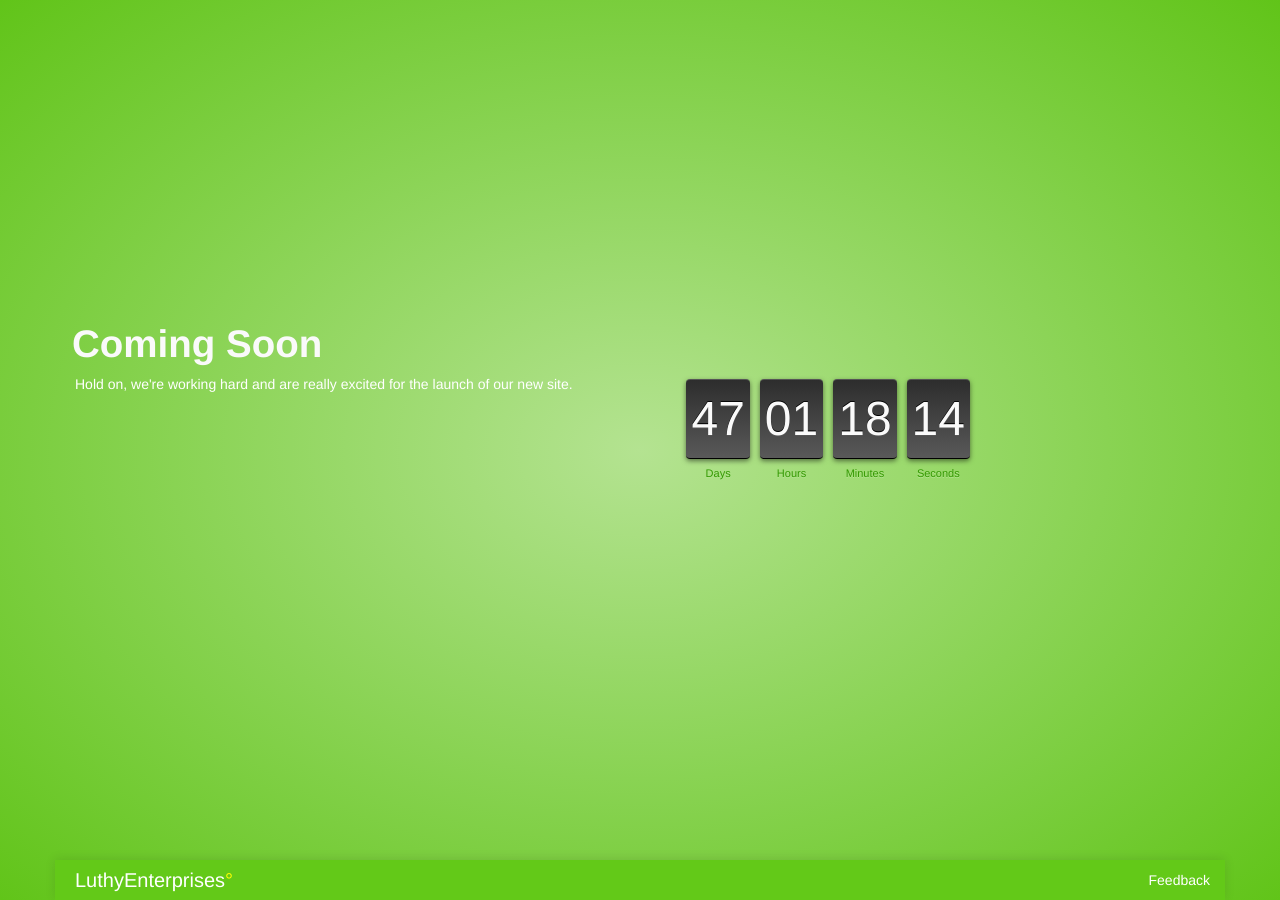
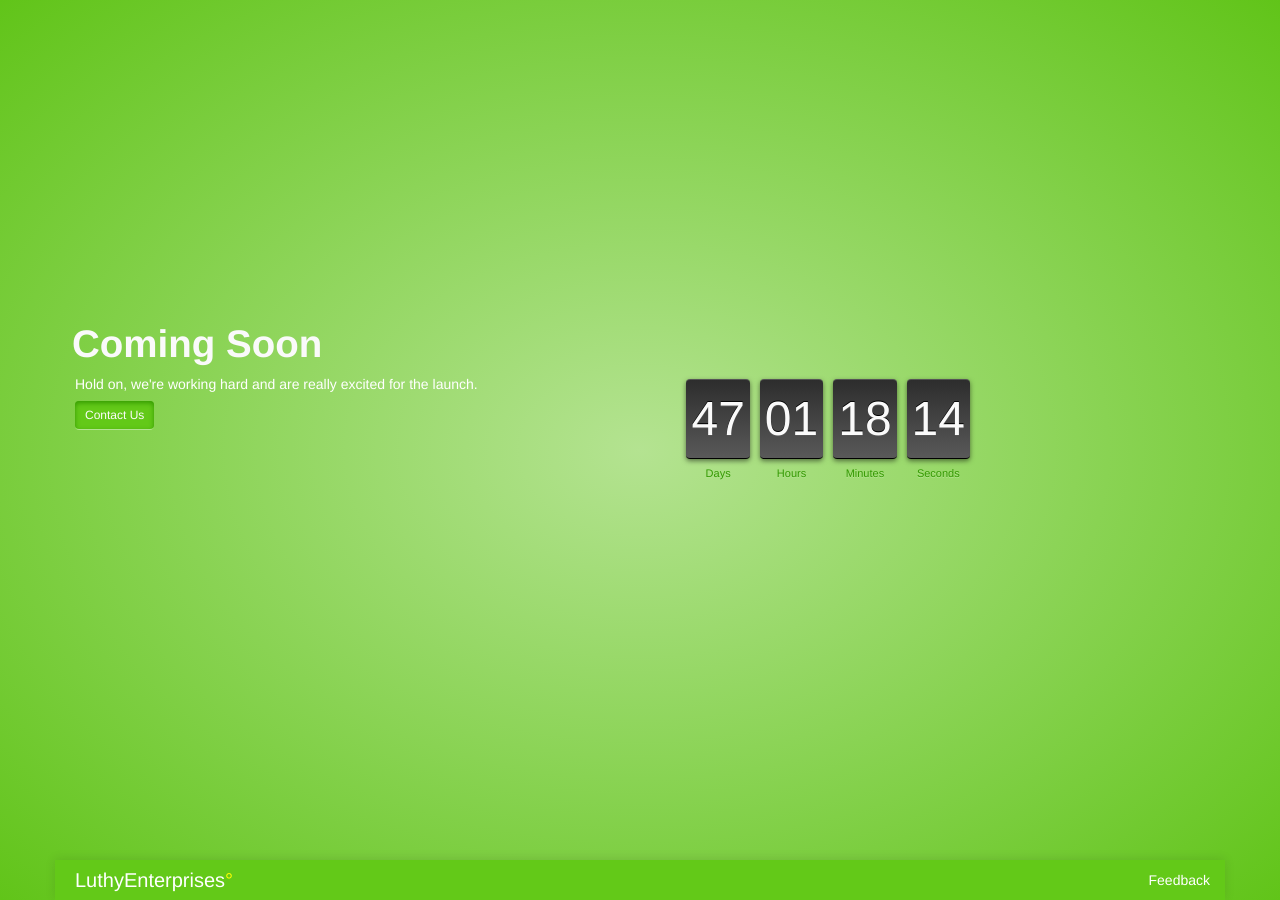
Before and after one commit to dellintosh/luthy-enterprises, a Jekyll site: the page index.html, which Jekyll copies as it is, in a window 1280 px wide. Built offline with Jekyll 4.4.1, drawn with Linux system fonts in a browser that asks for light colours.

Commit message:
Add contact button.

```diff
--- a/index.html
+++ b/index.html
@@ -33,7 +33,8 @@
         <div id="countdown">
           <h1>Coming Soon</h1>
           <div class="message">
-            <p>Hold on, we're working hard and are really excited for the launch of our new site.</p>
+            <p>Hold on, we're working hard and are really excited for the launch.</p>
+            <a href="mailto:contact@luthyenterprises.com" class="well">Contact Us</a>
           </div>
           <ul id="timer" class="pull-right"></ul>
         </div>
```
